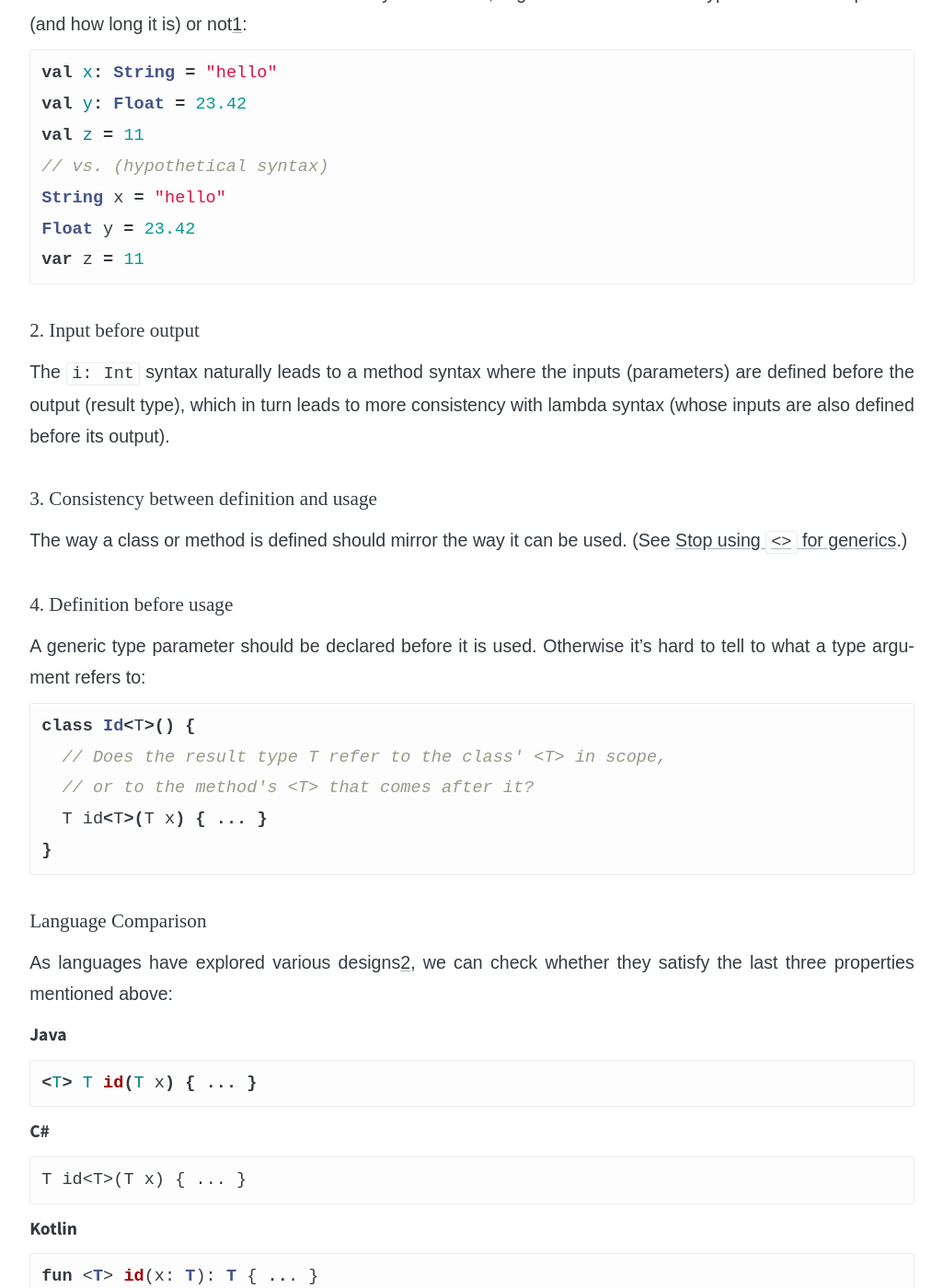
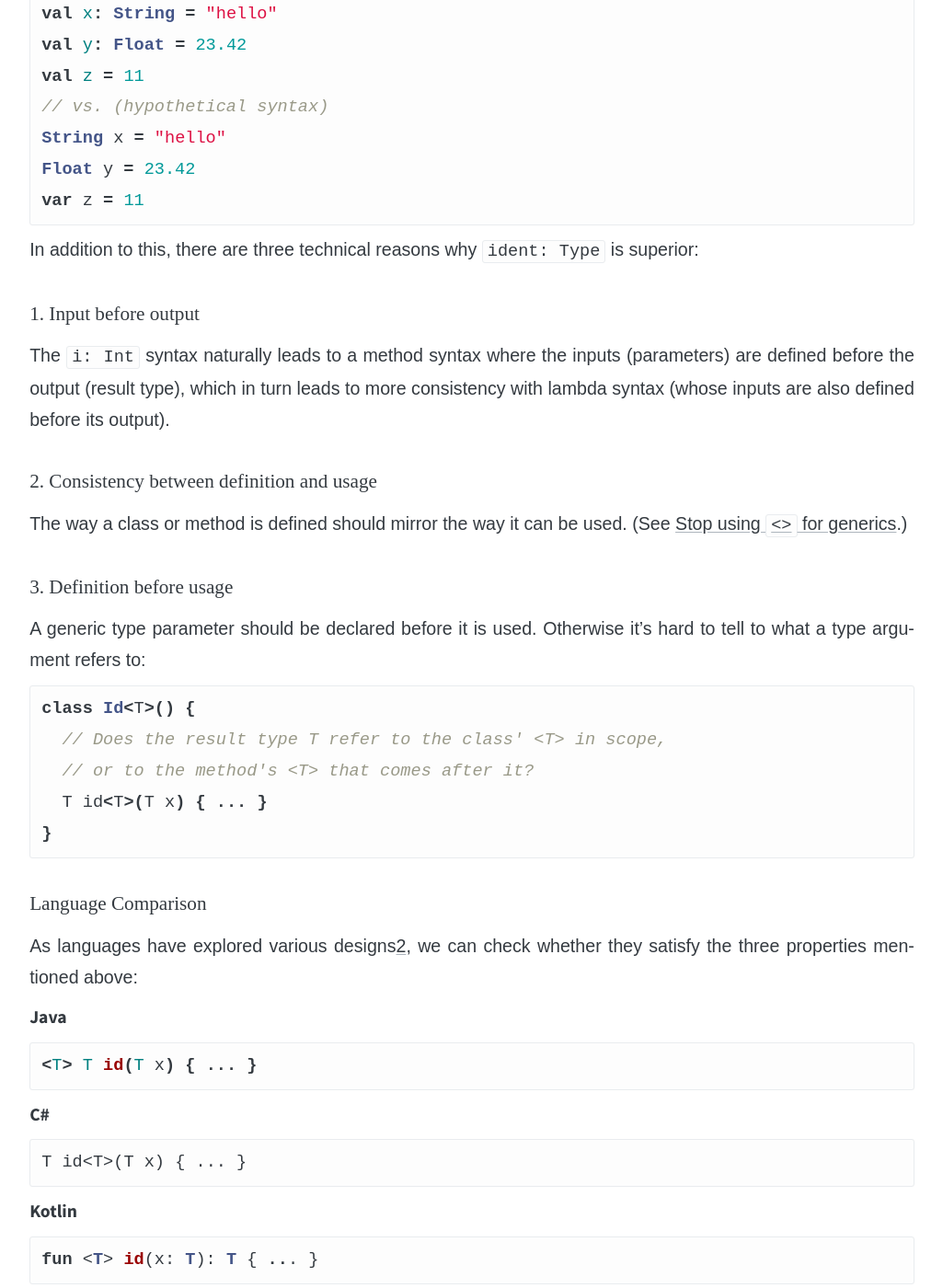
Before and after one commit to soc/soc.me, a Jekyll site: the page built from _languages/type-annotations.md, in a window 1280 px wide and 1400 px high, scrolled down 412 px. Shown: the whole window at 92% size, without its empty margins (127-1152 px from the left). Built offline with Jekyll 4.4.1, drawn with Linux system fonts in a browser that asks for light colours; some web fonts are replaced; some of the changed text lies outside the part shown.

Commit message:
Update `type: Ident` benefits

````diff
--- a/_languages/type-annotations.md
+++ b/_languages/type-annotations.md
@@ -25,19 +23,21 @@ Float y = 23.42
 var z = 11
 ```
 
-#### 2. Input before output
+In addition to this, there are three technical reasons why `ident: Type` is superior:
+
+#### 1. Input before output
 
 The `i: Int` syntax naturally leads to a method syntax where the inputs
 (parameters) are defined before the output (result type), which in turn leads to
 more consistency with lambda syntax (whose inputs are also defined before its
 output).
 
-#### 3. Consistency between definition and usage
+#### 2. Consistency between definition and usage
 
 The way a class or method is defined should mirror the way it can be used.
 (See [Stop using `<>` for generics](stop-using-for-generics).)
 
-#### 4. Definition before usage
+#### 3. Definition before usage
 
 A generic type parameter should be declared before it is used.
 Otherwise it's hard to tell to what a type argument refers to:
@@ -53,7 +53,7 @@ class Id<T>() {
 #### Language Comparison
 
 As languages have explored various designs[^curly], we can check whether they satisfy
-the last three properties mentioned above:
+the three properties mentioned above:
 
 **Java**
 
````
Also changed, not shown: other parts of _languages/type-annotations.md (+0 -2 lines).
